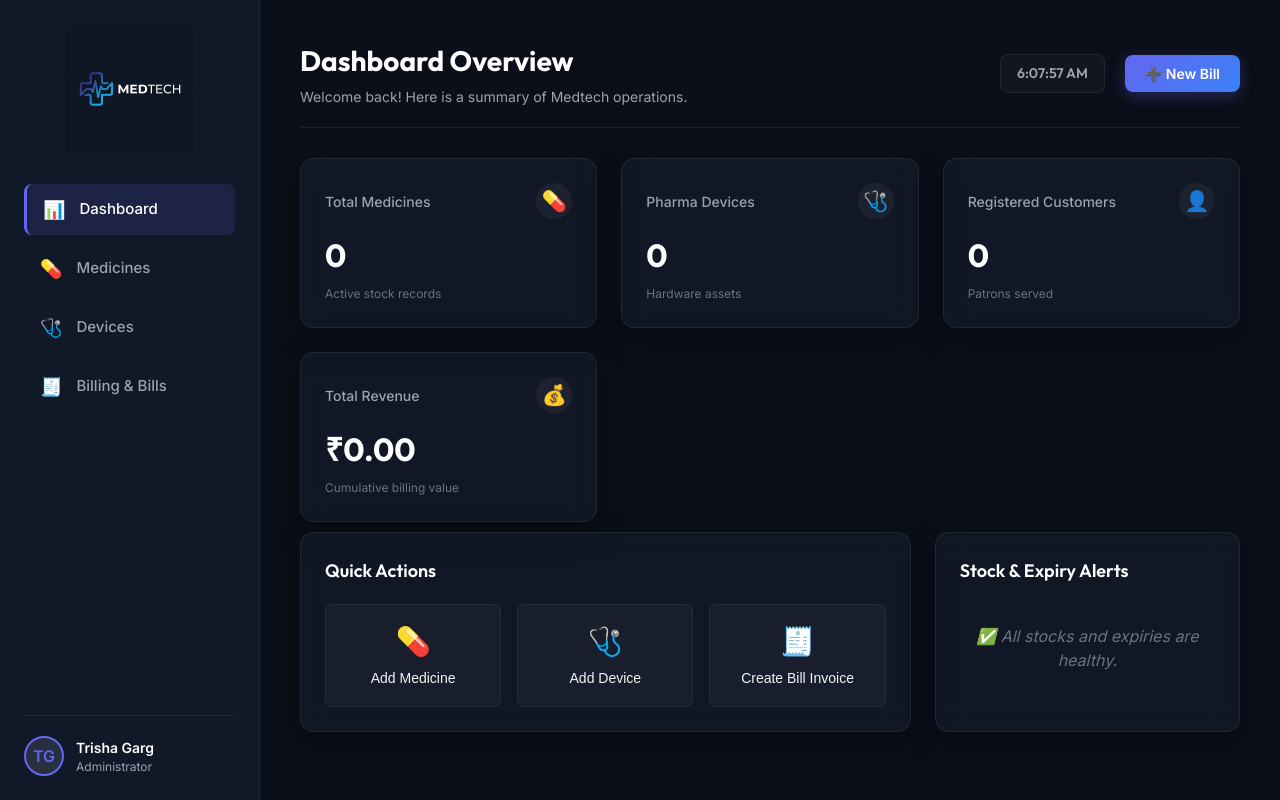
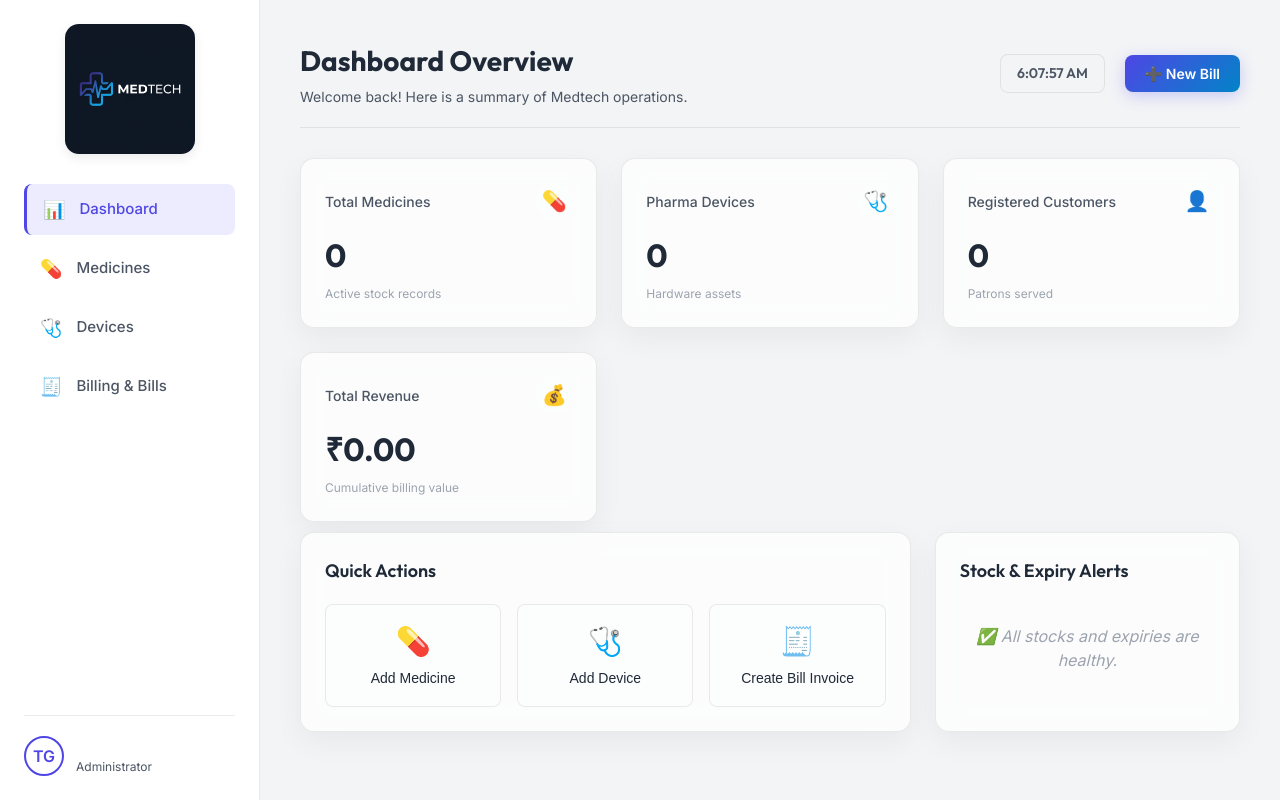
Before and after one commit to trishagarg22/Medtech, a Flask app: page / in a window 1280 px wide. Run offline with Flask 3, Linux system fonts and the light colour scheme; data that the repository does not hold is empty.

Commit message:
Migrate dashboard stylesheet to a premium glassmorphic light theme with dynamic color tokens

```diff
--- a/static/css/style.css
+++ b/static/css/style.css
@@ -3,41 +3,45 @@
    ========================================================================== */
 
 :root {
-    /* Color Palette */
-    --bg-main: #0b0f19;
-    --bg-sidebar: #111827;
-    --bg-glass: rgba(22, 28, 45, 0.65);
-    --border-glass: rgba(255, 255, 255, 0.07);
+    /* Color Palette - Premium Light Theme */
+    --bg-main: #f3f4f6;
+    --bg-sidebar: #ffffff;
+    --bg-glass: rgba(255, 255, 255, 0.75);
+    --border-glass: rgba(0, 0, 0, 0.08);
 
-    --primary: #6366f1; /* Indigo */
-    --primary-hover: #4f46e5;
-    --secondary: #3b82f6; /* Blue */
-    --secondary-hover: #2563eb;
+    --primary: #4f46e5; /* Indigo */
+    --primary-hover: #3730a3;
+    --secondary: #0284c7; /* Sky Blue */
+    --secondary-hover: #0369a1;
 
-    --accent: #ec4899; /* Pink */
+    --accent: #db2777; /* Pink */
 
     /* Semantic Colors */
     --success: #10b981; /* Emerald */
-    --warning: #f59e0b; /* Amber */
-    --danger: #ef4444; /* Rose */
+    --warning: #d97706; /* Amber */
+    --danger: #dc2626; /* Rose */
 
     /* Text Colors */
-    --text-primary: #f3f4f6;
-    --text-muted: #9ca3af;
-    --text-dimmed: #6b7280;
+    --text-primary: #1f2937;
+    --text-muted: #4b5563;
+    --text-dimmed: #9ca3af;
 
     /* Fonts */
     --font-heading: 'Outfit', sans-serif;
     --font-body: 'Inter', sans-serif;
 
     /* Shadows */
-    --shadow-soft: 0 10px 30px rgba(0, 0, 0, 0.3);
-    --shadow-glow: 0 0 20px rgba(99, 102, 241, 0.15);
+    --shadow-soft: 0 10px 30px rgba(0, 0, 0, 0.05);
+    --shadow-glow: 0 0 20px rgba(79, 70, 229, 0.1);
 
     /* Radius */
     --radius-sm: 8px;
     --radius-md: 14px;
     --radius-lg: 20px;
+
+    /* Input variables */
+    --bg-input: rgba(0, 0, 0, 0.02);
+    --bg-input-focus: rgba(0, 0, 0, 0.04);
 }
 
 * {
@@ -83,7 +87,8 @@ body {
     max-width: 100%;
     max-height: 130px; /* Further increased size of sidebar logo */
     object-fit: contain;
-    border-radius: var(--radius-sm);
+    border-radius: var(--radius-md);
+    box-shadow: 0 4px 12px rgba(0, 0, 0, 0.08);
     transition: transform 0.3s ease;
 }
 
@@ -137,14 +142,14 @@ body {
 }
 
 .menu-item:hover {
-    color: #fff;
-    background-color: rgba(255, 255, 255, 0.04);
+    color: var(--primary);
+    background-color: rgba(99, 102, 241, 0.08);
     transform: translateX(4px);
 }
 
 .menu-item.active {
-    color: #fff;
-    background-color: rgba(99, 102, 241, 0.15);
+    color: var(--primary);
+    background-color: rgba(99, 102, 241, 0.12);
     border-left: 3px solid var(--primary);
     transform: none;
 }
@@ -213,7 +218,7 @@ body {
     font-family: var(--font-heading);
     font-size: 28px;
     font-weight: 700;
-    color: #fff;
+    color: var(--text-primary);
     margin-bottom: 4px;
 }
 
@@ -322,7 +327,7 @@ body {
     font-family: var(--font-heading);
     font-size: 32px;
     font-weight: 700;
-    color: #fff;
+    color: var(--text-primary);
     margin-bottom: 6px;
 }
 
@@ -353,7 +358,7 @@ body {
     font-size: 18px;
     font-weight: 600;
     margin-bottom: 20px;
-    color: #fff;
+    color: var(--text-primary);
 }
 
 .quick-actions-grid {
```
Also changed, not shown: other parts of static/css/style.css (+22 -22 lines).
